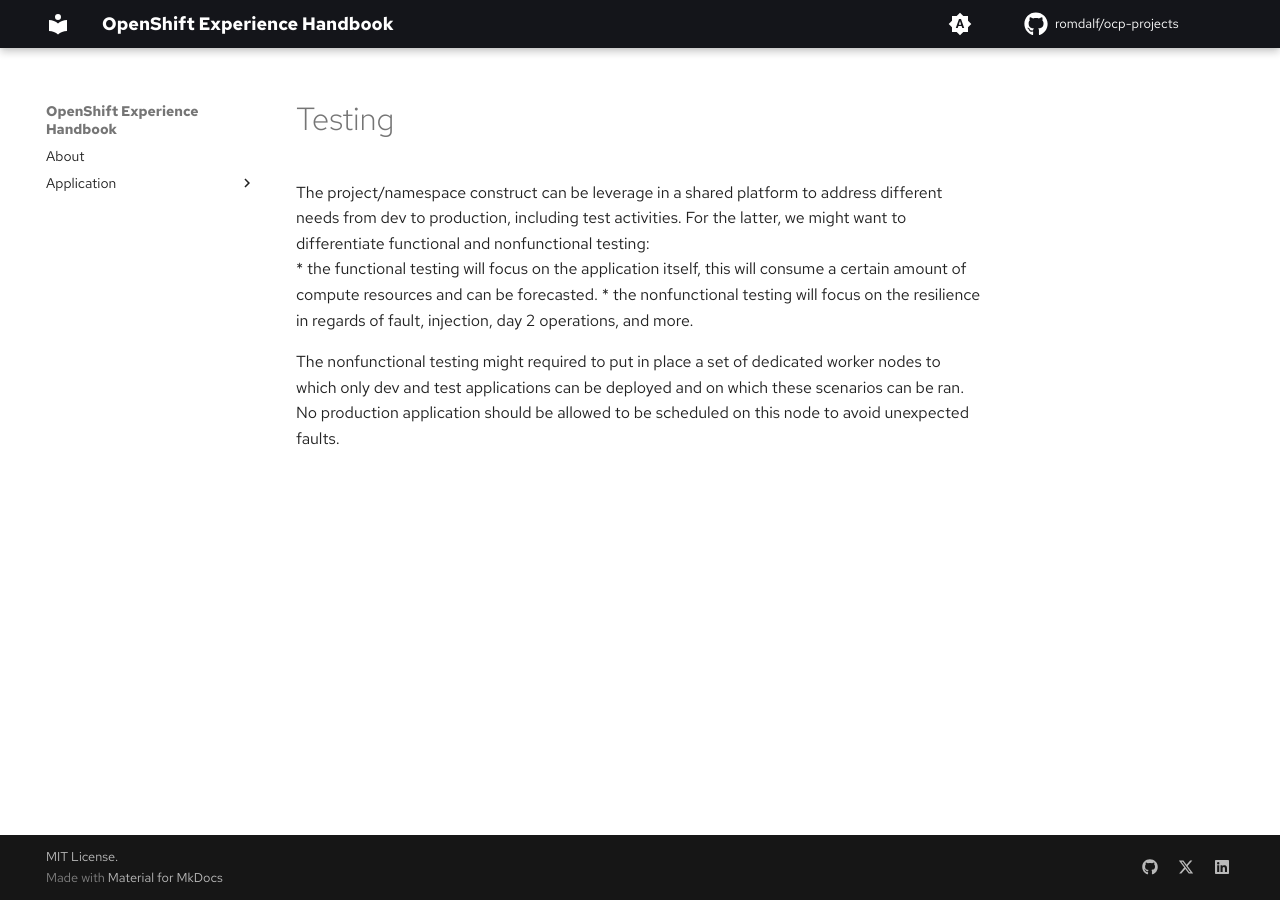
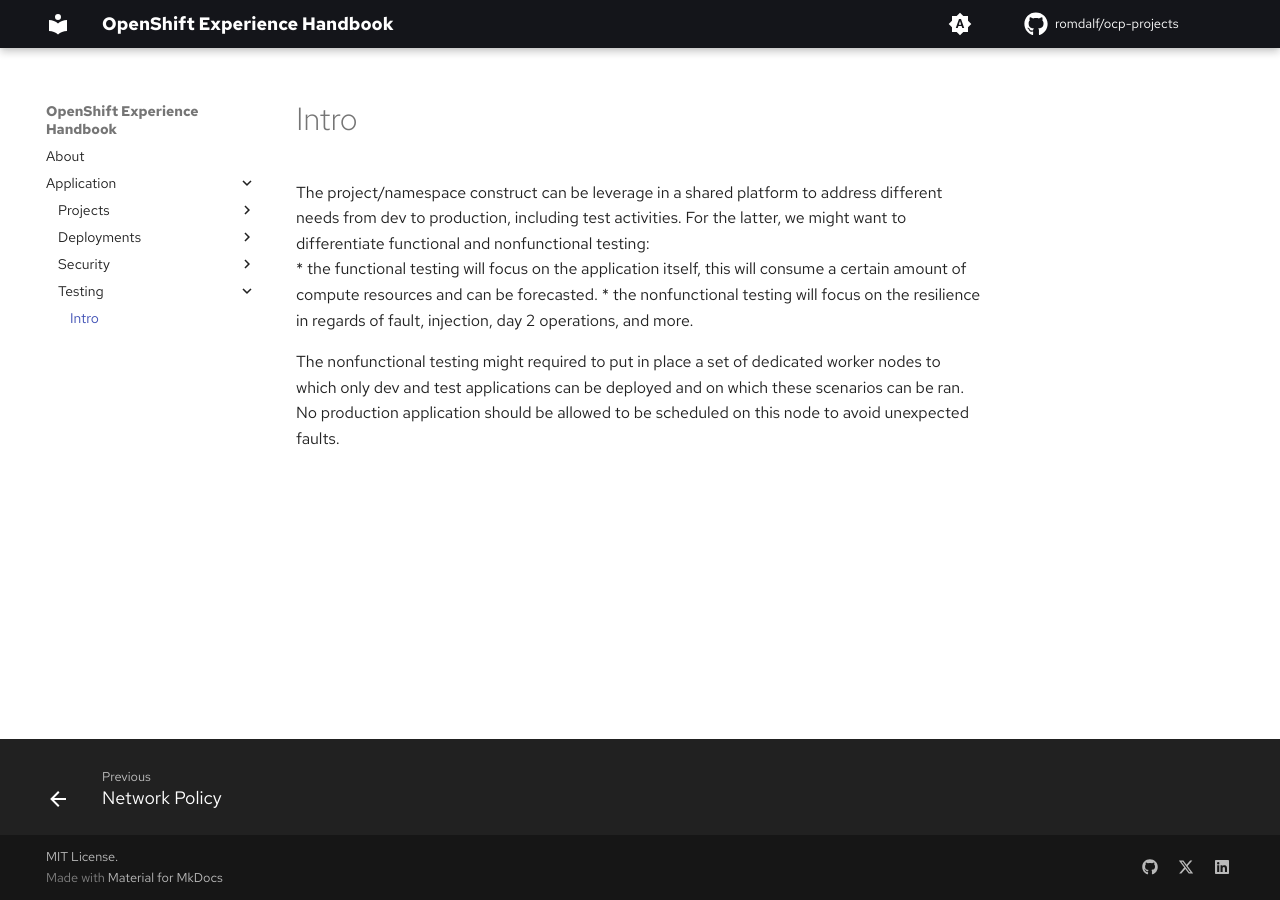
Before and after one commit to romdalf/ocp-projects, an MkDocs documentation site: the page built from docs/application/testing.md, in a window 1280 px wide. Built offline with MkDocs 1.6.1 and Material for MkDocs 9.7.7, drawn with Linux system fonts in a browser that asks for light colours; some web fonts are replaced; comment, search, counter and statistics services are not loaded; some of the changed lines change nothing that is shown.

Commit message:
rework the tree

```diff
--- a/mkdocs.yml
+++ b/mkdocs.yml
@@ -105,12 +105,12 @@
   - Application:
     - application/index.md
     - Projects:
-      - Namespace: namespace.md
-      - Quota: quota.md
+      - Namespace: application/namespace.md
+      - Quota: application/quota.md
     - Deployments:
-      - Source to Image: s2i.md
-      - Helm Charts: helm.md
+      - Source to Image: application/s2i.md
+      - Helm Charts: application/helm.md
     - Security:
-      - Network Policy: isolation.md
+      - Network Policy: application/isolation.md
     - Testing:
-      - Intro: testing
+      - Intro: application/testing.md
```
Also changed, not shown: docs/application/helm.md (renamed from docs/helm.md), docs/application/isolation.md (renamed from docs/isolation.md), docs/application/namespace.md (renamed from docs/namespace.md), docs/application/quota.md (renamed from docs/quota.md), docs/application/s2i.md (renamed from docs/s2i.md), docs/application/testing.md (renamed from docs/testing.md).
